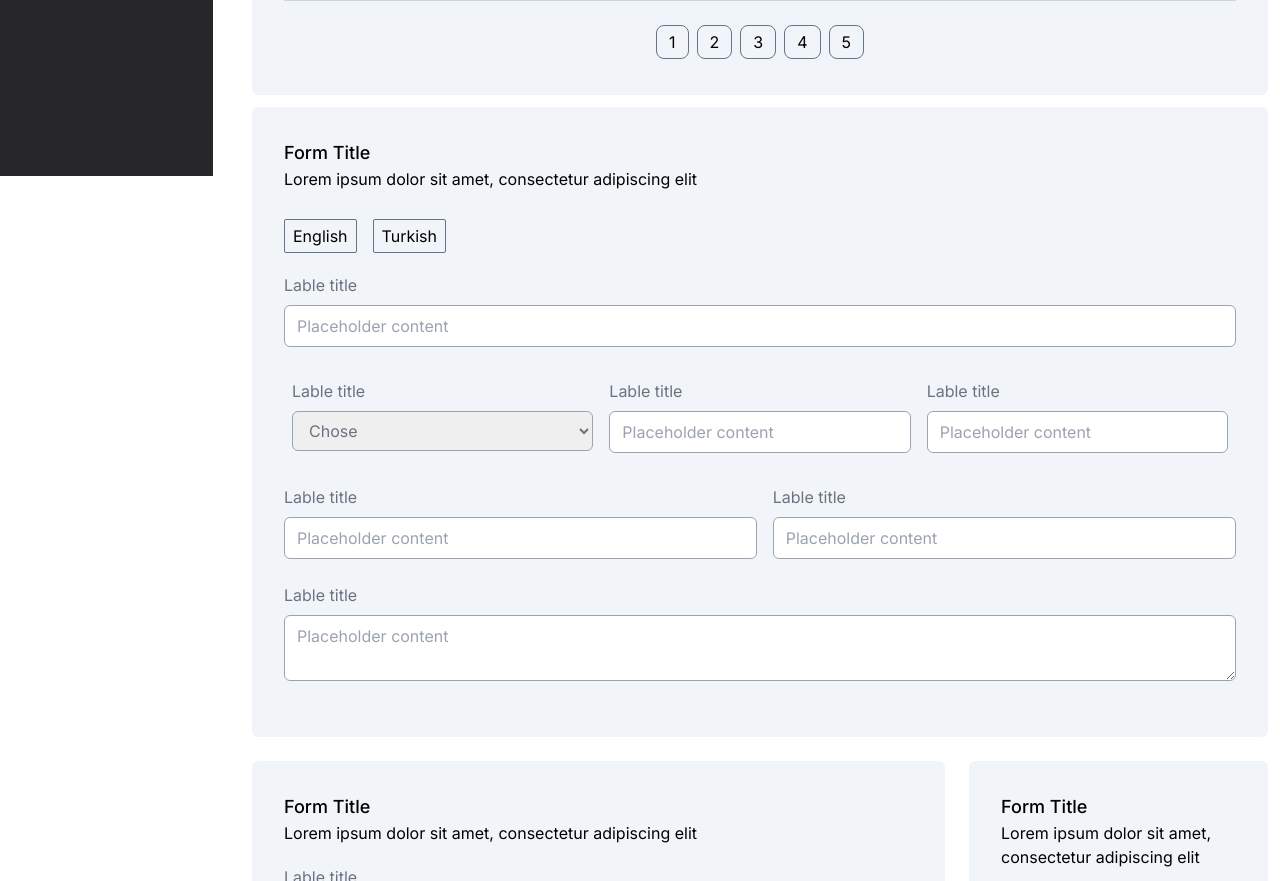
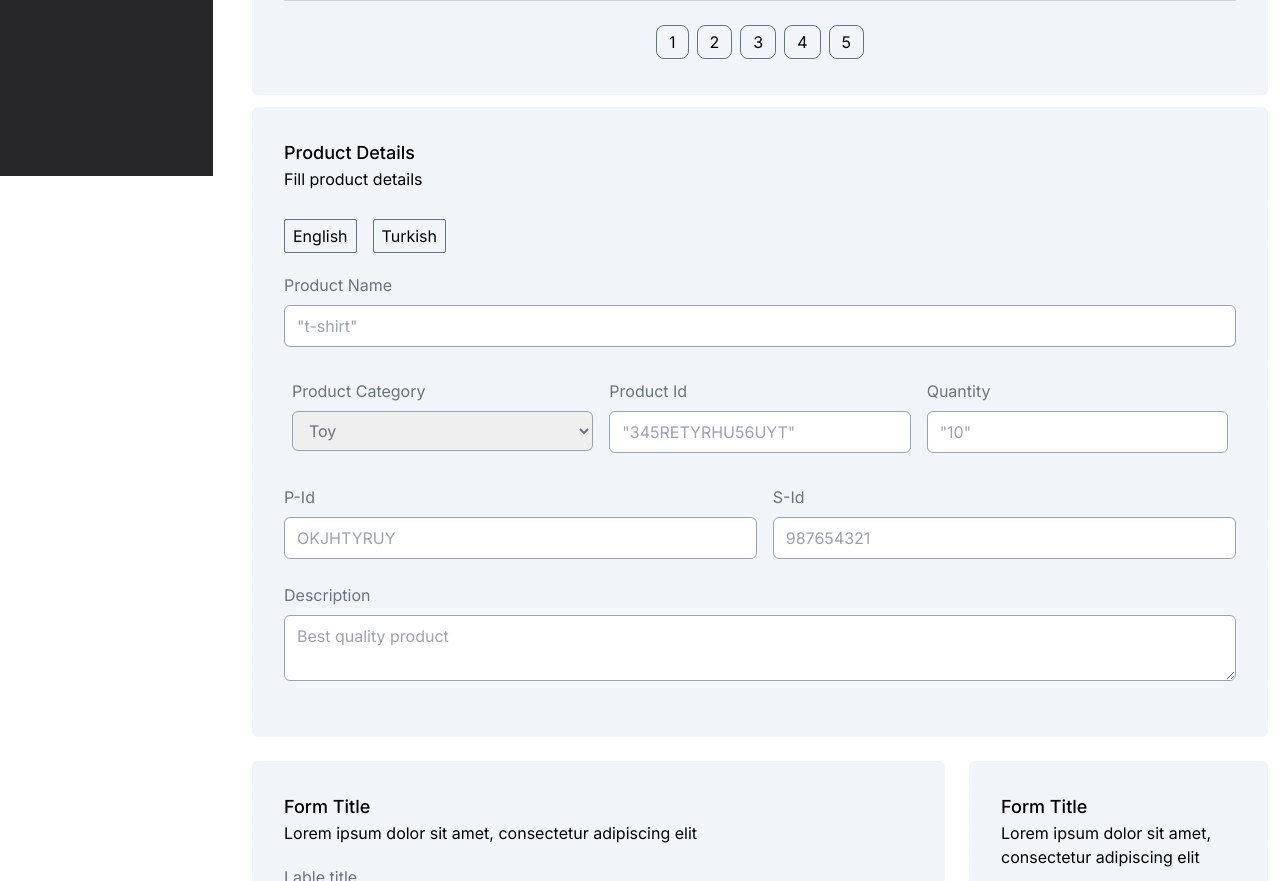
Before and after one commit to HarshJ0110/Assignment, a Next.js app: page /posts in a window 1280 px wide. Shown: the part 680-1561 px from the top of the page. Built offline with nearby package versions, Linux system fonts and the light colour scheme.

Commit message:
Update Form_1.js

```diff
--- a/components/Form_1.js
+++ b/components/Form_1.js
@@ -1,53 +1,53 @@
 const Form_1 = () => {
     return (
         <div className="form1_container m-4 mb-8 p-4 md:m-3 md:p-8 bg-slate-100 rounded-md text-black">
-            <h1 className="text-lg font-medium">Form Title</h1>
-            <p>Lorem ipsum dolor sit amet, consectetur adipiscing elit</p>
+            <h1 className="text-lg font-medium">Product Details</h1>
+            <p>Fill product details</p>
             <div className="mt-7 md:w-full border-1 border-slate-300 rounded-md text-left">
                 <button className="p-1 px-2 mr-4 border border-slate-500 rounded-sm hover:bg-yellow-300 hover:border-yellow-600 ">English</button>
                 <button className="p-1 px-2 border border-slate-500 rounded-sm hover:bg-yellow-300 hover:border-yellow-600 ">Turkish</button>
             </div>
             <form className="mt-5 ">
-                <label className='block mb-2 text-gray-500'>Lable title</label>
-                <input type="text" placeholder='Placeholder content' className='block mb-6 w-full p-2 pl-3 pr-3 border border-gray-400 rounded-md' />
+                <label className='block mb-2 text-gray-500'>Product Name</label>
+                <input type="text" placeholder='"t-shirt"' className='block mb-6 w-full p-2 pl-3 pr-3 border border-gray-400 rounded-md' />
                 <div className="w-full flex flex-row justify-between">
                     <div className='w-10/12 p-2'>
-                        <label className='block w-full mb-2  text-gray-500'>Lable title</label>
+                        <label className='block w-full mb-2  text-gray-500'>Product Category</label>
                         <select className='w-full p-2 pl-3 pr-3 mb-6 text-gray-500 border border-gray-400 rounded-md'>
 
                             <option>
-                                Chose
+                                Toy
                             </option>
                             <option>
-                                Chose
+                                Bakery
                             </option>
                             <option>
-                                Chose
+                                Clothing
                             </option>
                         </select>
                     </div>
                     <div className="w-10/12 p-2">
-                        <label className='block w-full mb-2 text-gray-500'>Lable title</label>
-                        <input type="text" placeholder='Placeholder content' className='w-full p-2 pl-3 pr-3 mb-6 text-gray-500 border border-gray-400 rounded-md' />
+                        <label className='block w-full mb-2 text-gray-500'>Product Id</label>
+                        <input type="text" placeholder='"345RETYRHU56UYT"' className='w-full p-2 pl-3 pr-3 mb-6 text-gray-500 border border-gray-400 rounded-md' />
                     </div>
                     <div className="w-10/12 p-2">
-                        <label className='block w-full mb-2 text-gray-500'>Lable title</label>
-                        <input type="text" placeholder='Placeholder content' className='w-full p-2 pl-3 pr-3 mb-6 text-gray-500 border border-gray-400 rounded-md' />
+                        <label className='block w-full mb-2 text-gray-500'>Quantity</label>
+                        <input type="text" placeholder='"10"' className='w-full p-2 pl-3 pr-3 mb-6 text-gray-500 border border-gray-400 rounded-md' />
                     </div>
                 </div>
                 <div className="w-full flex flex-row justify-between">
                     <div className="w-10/12">
-                        <label className='block w-full mb-2 text-gray-500'>Lable title</label>
-                        <input type="text" placeholder='Placeholder content' className='w-full p-2 pl-3 pr-3 mb-6 text-gray-500 border border-gray-400 rounded-md' />
+                        <label className='block w-full mb-2 text-gray-500'>P-Id</label>
+                        <input type="text" placeholder='OKJHTYRUY' className='w-full p-2 pl-3 pr-3 mb-6 text-gray-500 border border-gray-400 rounded-md' />
                     </div>
                     <div className="w-10/12 pl-4">
-                        <label className='block w-full mb-2 text-gray-500'>Lable title</label>
-                        <input type="text" placeholder='Placeholder content' className='w-full p-2 pl-3 pr-3 mb-6 text-gray-500 border border-gray-400 rounded-md' />
+                        <label className='block w-full mb-2 text-gray-500'>S-Id</label>
+                        <input type="text" placeholder='987654321' className='w-full p-2 pl-3 pr-3 mb-6 text-gray-500 border border-gray-400 rounded-md' />
                     </div>
 
                 </div>
-                <label className='block mb-2 text-gray-500'>Lable title</label>
-                <textarea type="text" placeholder='Placeholder content' className='block mb-3 md:mb-6 w-full p-2 pl-3 pr-3 border border-gray-400 rounded-md' />
+                <label className='block mb-2 text-gray-500'>Description</label>
+                <textarea type="text" placeholder='Best quality product' className='block mb-3 md:mb-6 w-full p-2 pl-3 pr-3 border border-gray-400 rounded-md' />
             </form>
         </div>
     )
```
